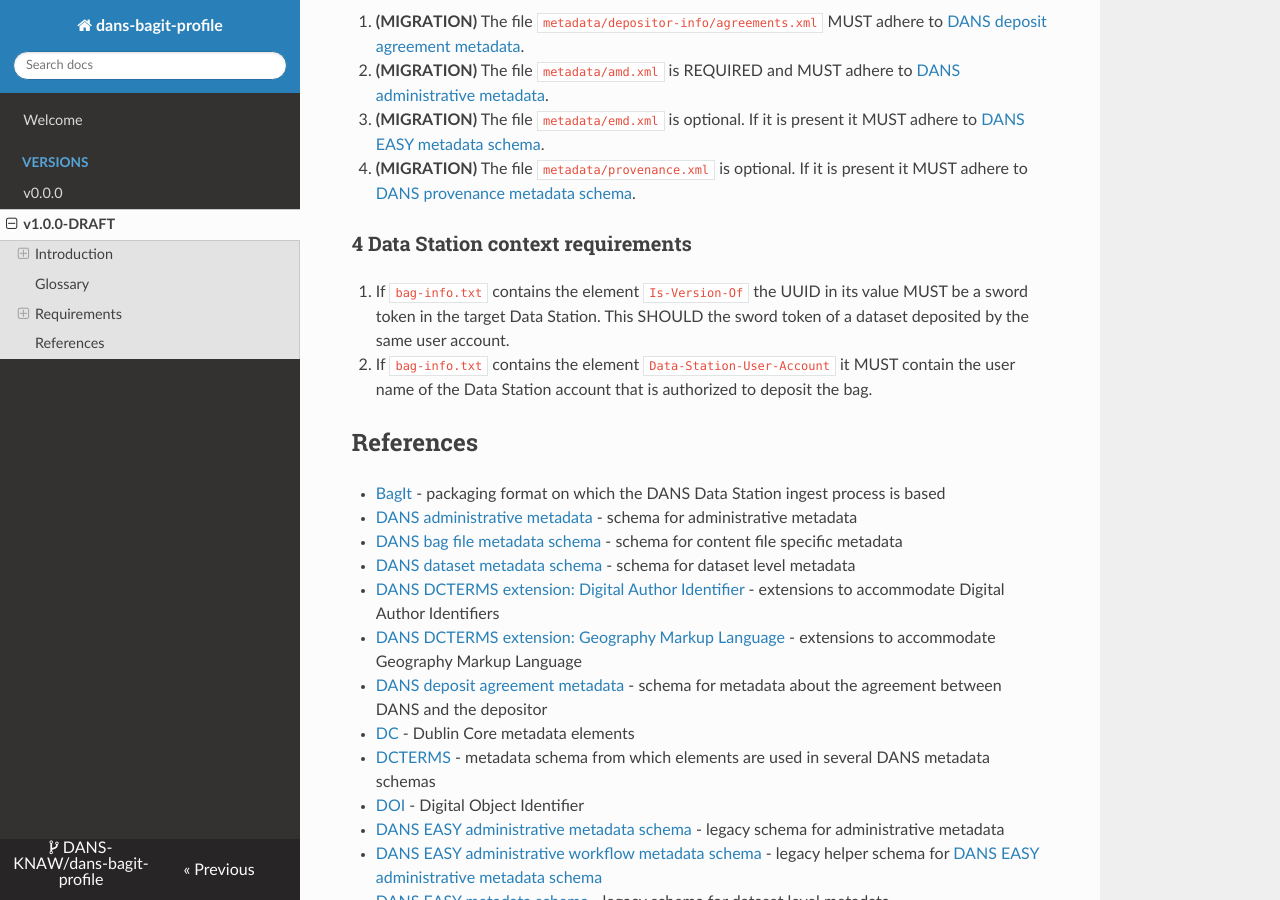
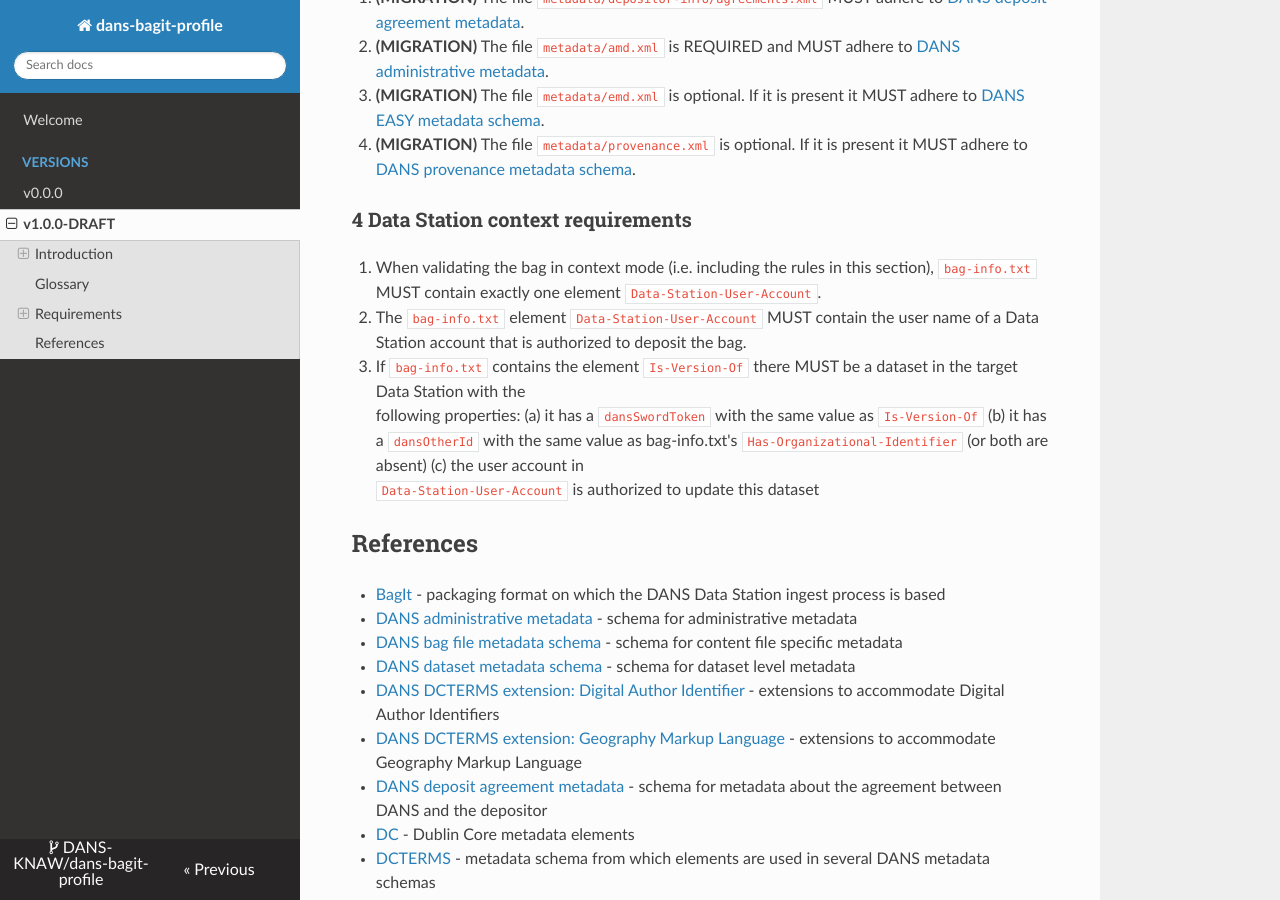
Before and after one commit to aliassheikh/dans-bagit-profile, an MkDocs documentation site: the page built from docs/versions/1.0.0.md, in a window 1280 px wide and 900 px high, scrolled down 5941 px. Built offline with MkDocs 1.6.1, drawn with Linux system fonts in a browser that asks for light colours; nearby versions of some CDN libraries; some of the changed text lies outside the part shown.

Commit message:
Adjustments to rules 1.2.5 and section 4

```diff
--- a/docs/versions/1.0.0.md
+++ b/docs/versions/1.0.0.md
@@ -16,9 +16,9 @@
 ### Scope
 
 This document specifies what constitutes an acceptable DANS bag. This includes all the requirements for a bag to be
-successfully processed by the ingest workflow. What is acceptable as a DEPOSIT bag is sometimes not exactly the same as what
+successfully processed by the ingest workflow. What is acceptable as a DEPOSIT bag is sometimes not exactly the same as
+what
 is acceptable as a MIGRATION bag. Where these are different, this is documented.
-
 
 Version 1.0.0 covers the requirements used by the DANS Data Stations. In this context a DEPOSIT is the bag as it is
 submitted by the client and a MIGRATION bag is a package that is migrated from DANS EASY to the Data Station.
@@ -41,7 +41,8 @@
 * BagIt-related requirements - requirements that refer back to the BagIt specifications
 * Structural requirements - requirements regarding the directories and files in the bag
 * Metadata requirements - requirements regarding the metadata files included in the bag
-* Data Station context requirements - requirements regarding the Data Station where the dataset is to be created or modified
+* Data Station context requirements - requirements regarding the Data Station where the dataset is to be created or
+  modified
 
 The sections are numbered and may have numbered subsections. The requirements themselves are stated as numbered rules.
 Rules may have parts that are labeled with letters: (a), (b), (c), etc. To uniquely identify a specific rule, use the
@@ -55,8 +56,8 @@
 
 #### MIGRATION vs DEPOSIT
 
-Rules that only apply to MIGRATION bags or DEPOSIT bags are annotated with the comments "**(MIGRATION)**" and "**(DEPOSIT)**"
-respectively. All other rules apply to MIGRATION and DEPOSIT bags alike.
+Rules that only apply to MIGRATION bags or DEPOSIT bags are annotated with the comments "**(MIGRATION)**" and "**(
+DEPOSIT)**" respectively. All other rules apply to MIGRATION and DEPOSIT bags alike.
 
 #### Stand-alone vs with-data-station-context validation
 
@@ -65,7 +66,8 @@
 * **stand-alone**: this includes the validation steps that can be performed without taking into account any data outside
   the bag, in particular possible previous versions of the deposit. This means that only the rules in sections 1-3 are
   checked in this level.
-* **with-data-station-context**: this includes all the checks done in stand-alone validation plus checks that involve the
+* **with-data-station-context**: this includes all the checks done in stand-alone validation plus checks that involve
+  the
   Data Station that the bag is (to be) deposited to. This means all the rules in this document are checked.
 
 Stand-alone validation can be useful when you do not have access to the target Data Station. Another reason to do only
@@ -138,7 +140,8 @@
   same *sword token*.
 
 * **sword token**: a [urn:uuid]{:target=_blank} assigned to first version bags upon submission through the
-  *DANS SWORD Service*. This UUID is used when depositing an *update-deposit* and to identify all versions of one dataset.
+  *DANS SWORD Service*. This UUID is used when depositing an *update-deposit* and to identify all versions of one
+  dataset.
 
 Requirements
 ------------
@@ -157,18 +160,17 @@
    in [ISO 8601]{:target=_blank} format, including the time zone and a millisecond precision time part. (c) The values
    in the `Created` timestamps SHOULD reflect the correct order of the versions.
 
-3. The `bag-info.txt` file MAY contain exactly one element called `Data-Station-User-Account`. See rule 4.2 for the
+3. The `bag-info.txt` file MAY contain exactly one element called `Data-Station-User-Account`. See section 4 for the
    requirements if this field is provided.
 
 4. The `bag-info.txt` file MAY contain at most one element called `Is-Version-Of` with a
    [urn:uuid]{:target=_blank}-value.
 
-5. (a) The `bag-info.txt` file MAY contain at most one element called `Has-Organizational-Identifier`. The value of this
-   element MUST start with a client specific prefix agreed between the client and DANS. If there already exists a
-   dataset in the targeted Data Station with the same value in the dataset metadata field `dansOtherId` then `Is-Version-Of` as described
-   in 1.2.4 MUST be specified to indicate that this deposit is an update of that dataset.
-   (b) If this `Has-Organizational-Identifier` is given, at most one `Has-Organizational-Identifier-Version` MAY be
-   present, containing the version number.
+5. (a) The `bag-info.txt` file MAY contain at most one element called `Has-Organizational-Identifier`. (b) The value of
+   this element MUST start with a client specific prefix agreed between the client and DANS. (c) If this
+   `Has-Organizational-Identifier` is given, at most one `Has-Organizational-Identifier-Version` MAY be
+   present, containing the version number. See rule 4.2 (b) for the requirements if `Has-Organizational-Identifier` is
+   provided.
 
 #### 1.3 Manifests
 
@@ -252,9 +254,11 @@
 
 #### 3.3 **(MIGRATION)** migration files in `metadata` folder
 
-1. **(MIGRATION)** The file `metadata/depositor-info/agreements.xml` MUST adhere to [DANS deposit agreement metadata]{:target=_blank}.
+1. **(MIGRATION)** The file `metadata/depositor-info/agreements.xml` MUST adhere to
+   [DANS deposit agreement metadata]{:target=_blank}.
 
-2. **(MIGRATION)** The file `metadata/amd.xml` is REQUIRED and MUST adhere to [DANS administrative metadata]{:target=_blank}.
+2. **(MIGRATION)** The file `metadata/amd.xml` is REQUIRED and MUST adhere to
+   [DANS administrative metadata]{:target=_blank}.
 
 3. **(MIGRATION)** The file `metadata/emd.xml` is optional. If it is present it MUST adhere to
    [DANS EASY metadata schema]{:target=_blank}.
@@ -264,10 +268,17 @@
 
 ### 4 Data Station context requirements
 
-1. If `bag-info.txt` contains the element `Is-Version-Of` the UUID in its value MUST be a sword token in the target Data
-   Station. This SHOULD the sword token of a dataset deposited by the same user account.
-2. If `bag-info.txt` contains the element `Data-Station-User-Account` it MUST contain the user name of the Data Station
-   account that is authorized to deposit the bag.
+1. When validating the bag in context mode (i.e. including the rules in this section), `bag-info.txt` MUST contain
+   exactly one element `Data-Station-User-Account`.
+
+2. The `bag-info.txt` element `Data-Station-User-Account` MUST contain the user name of a Data Station
+   account that is authorized to deposit the bag. <!-- i.e. is a swordcreator on the dataverse collection --->
+
+3. If `bag-info.txt` contains the element `Is-Version-Of` there MUST be a dataset in the target Data Station with the
+   following properties:
+   (a) it has a `dansSwordToken` with the same value as `Is-Version-Of` (b) it has a `dansOtherId` with the same value
+   as bag-info.txt's `Has-Organizational-Identifier` (or both are absent) (c)  the user account in
+   `Data-Station-User-Account` is authorized to update this dataset <!-- i.e. is a swordupdater on the dataset --->
 
 References
 ----------
```
